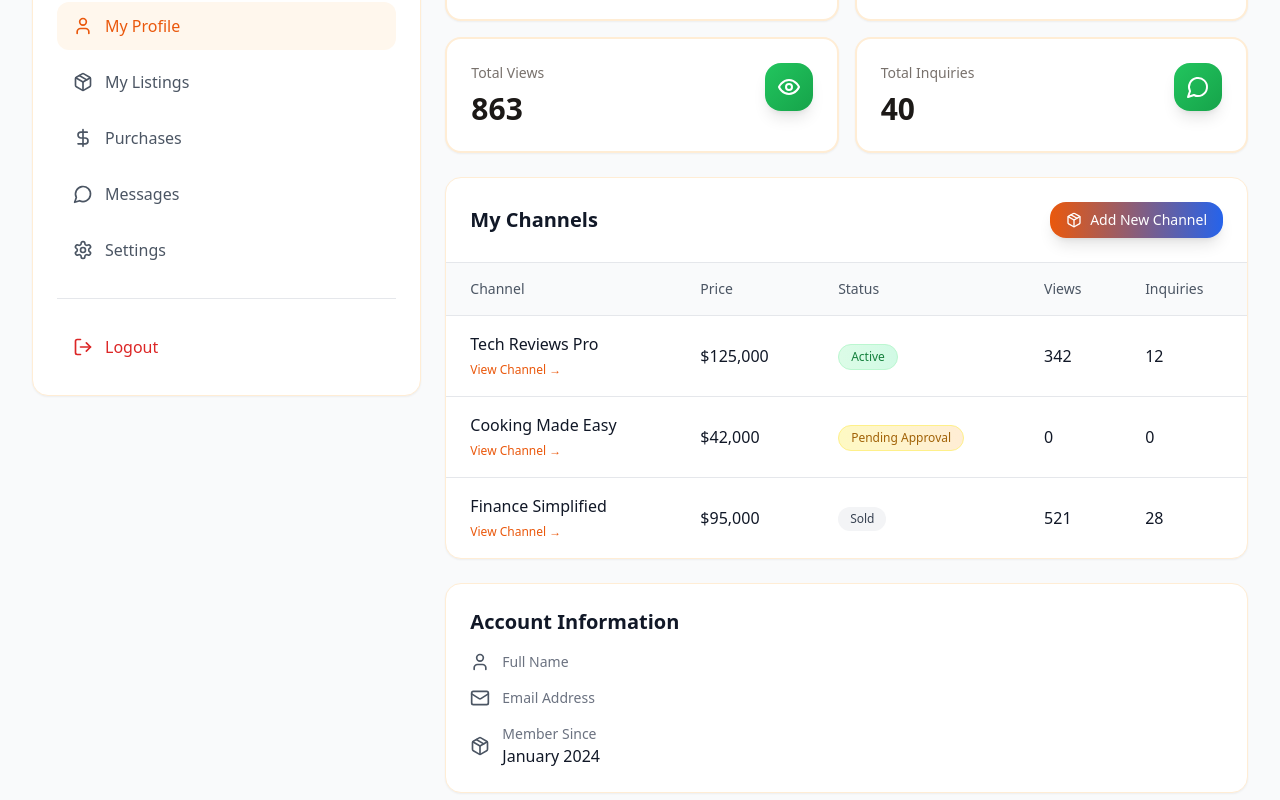
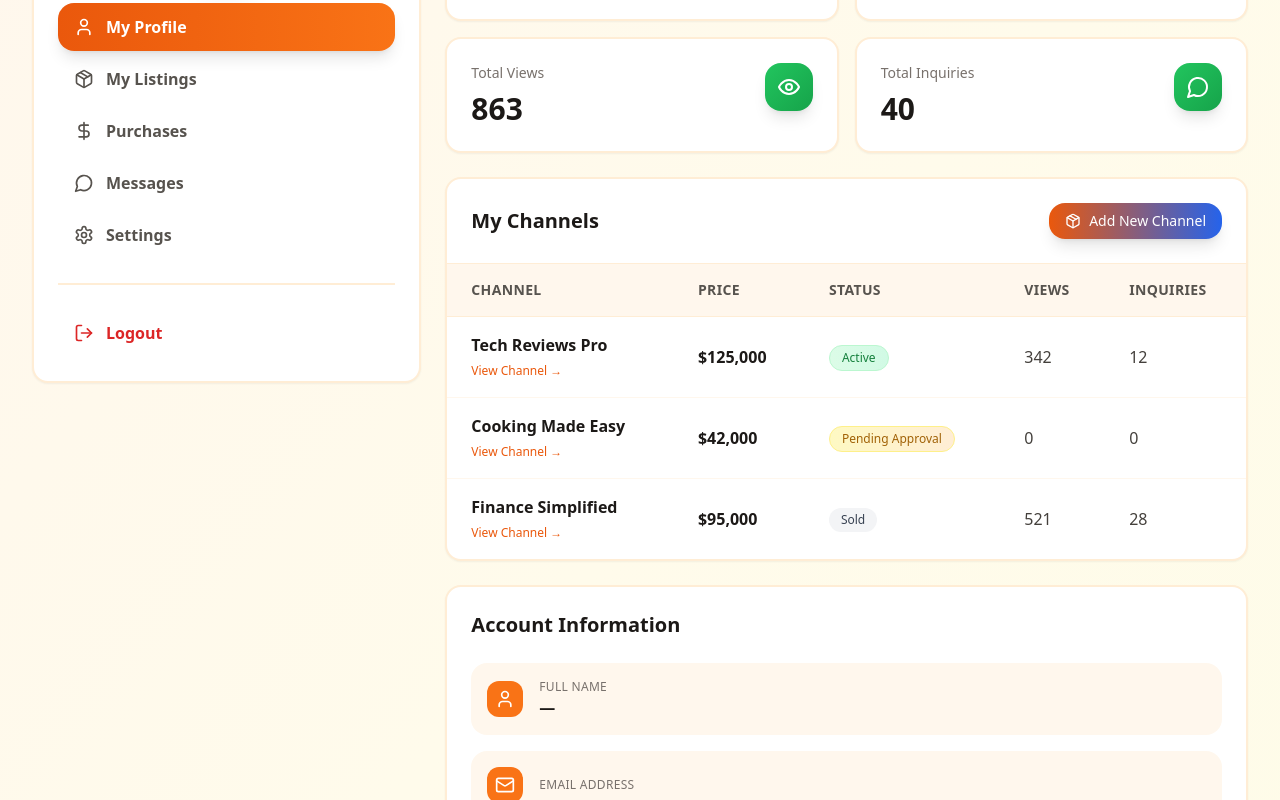
Before and after one commit to v5616/channel-x, a React (Vite) app in the folder ui/: page /profile in a window 1280 px wide. Shown: the part 240-1040 px from the top of the page. Built offline with nearby package versions, Linux system fonts and the light colour scheme; the HTML template or start-up script is replaced by a standard one.

Commit message:
added profile section

```diff
--- a/ui/src/App.jsx
+++ b/ui/src/App.jsx
@@ -13,9 +13,6 @@ import BuyerDashboard from './pages/BuyerDashboard'
 import AdminDashboard from './pages/AdminDashboard'
 import ChatPage from './pages/ChatPage'
 import ApiTestPage from './pages/ApiTestPage'
-
-
-
 
 function App() {
   return (
--- a/ui/src/components/Footer.jsx
+++ b/ui/src/components/Footer.jsx
@@ -3,7 +3,7 @@ import { Youtube, Twitter, Linkedin, Mail } from 'lucide-react'
 
 const Footer = () => {
   return (
-    <footer className="bg-neutral-900 text-neutral-300">
+    <footer className="bg-gradient-to-br from-neutral-900 via-orange-950 to-neutral-900 text-neutral-300">
       <div className="max-w-7xl mx-auto px-4 sm:px-6 lg:px-8 py-12">
         <div className="grid grid-cols-1 md:grid-cols-4 gap-8">
           <div>
--- a/ui/src/components/Navbar.jsx
+++ b/ui/src/components/Navbar.jsx
@@ -47,10 +47,10 @@ const Navbar = ({ transparent = false }) => {
                 >
                   <div className="w-8 h-8 bg-primary-100 rounded-full flex items-center justify-center">
                     <span className="text-sm font-semibold text-primary-600">
-                      {user.full_name?.split(' ').map(n => n[0]).join('') || 'U'}
+                      {(user?.full_name?.[0] || user?.email?.[0] || 'U').toUpperCase()}
                     </span>
                   </div>
-                  <span className="text-sm font-medium text-gray-900">{user.full_name}</span>
+                  <span className="text-sm font-medium text-gray-900">{user.full_name || user.email}</span>
                   <ChevronDown className="w-4 h-4 text-gray-600" />
                 </button>
 
--- a/ui/src/pages/ProfilePage.jsx
+++ b/ui/src/pages/ProfilePage.jsx
@@ -20,52 +20,50 @@ const ProfilePage = () => {
   const totalInquiries = myListings.reduce((sum, l) => sum + l.inquiries, 0)
 
   return (
-    <div className="min-h-screen bg-gray-50">
+    <div className="min-h-screen bg-gradient-to-br from-orange-50 via-amber-50 to-yellow-50">
       <Navbar />
 
       <div className="max-w-7xl mx-auto px-4 sm:px-6 lg:px-8 py-8">
         <div className="grid lg:grid-cols-3 gap-6">
           {/* Profile Sidebar */}
           <div className="lg:col-span-1">
-            <Card className="p-6 mb-6">
+            <Card className="p-6 mb-6 border-2 border-orange-100">
               <div className="text-center mb-6">
-                <div className="w-24 h-24 bg-primary-100 rounded-full flex items-center justify-center mx-auto mb-4">
-                  <span className="text-3xl font-bold text-primary-600">
-                    {user?.name?.split(' ').map(n => n[0]).join('') || 'U'}
+                <div className="w-24 h-24 bg-gradient-to-br from-primary-500 to-orange-500 rounded-full flex items-center justify-center mx-auto mb-4 shadow-xl">
+                  <span className="text-3xl font-black text-white">
+                    {(user?.full_name?.[0] || user?.email?.[0] || 'U').toUpperCase()}
                   </span>
                 </div>
-                <h2 className="text-2xl font-bold text-gray-900 mb-1">{user?.name}</h2>
-                <p className="text-gray-600">{user?.email}</p>
+                <h2 className="text-2xl font-black text-neutral-900 mb-1">{user?.full_name || user?.email}</h2>
+                <p className="text-neutral-500">{user?.email}</p>
               </div>
 
-              <div className="space-y-2">
-                <Link to="/profile" className="flex items-center gap-3 px-4 py-3 text-primary-600 bg-primary-50 rounded-xl font-medium">
+              <div className="space-y-1">
+                <Link to="/profile" className="flex items-center gap-3 px-4 py-3 text-white bg-gradient-to-r from-primary-600 to-orange-500 rounded-2xl font-semibold shadow-lg">
                   <User className="w-5 h-5" />
                   My Profile
                 </Link>
-                <Link to="/seller/dashboard" className="flex items-center gap-3 px-4 py-3 text-gray-600 hover:bg-gray-50 rounded-xl">
+                <Link to="/seller/dashboard" className="flex items-center gap-3 px-4 py-3 text-neutral-600 hover:bg-orange-50 hover:text-primary-600 rounded-2xl font-semibold transition-all">
                   <Package className="w-5 h-5" />
                   My Listings
                 </Link>
-                <Link to="/buyer/dashboard" className="flex items-center gap-3 px-4 py-3 text-gray-600 hover:bg-gray-50 rounded-xl">
+                <Link to="/buyer/dashboard" className="flex items-center gap-3 px-4 py-3 text-neutral-600 hover:bg-orange-50 hover:text-primary-600 rounded-2xl font-semibold transition-all">
                   <DollarSign className="w-5 h-5" />
                   Purchases
                 </Link>
-                <Link to="/chat" className="flex items-center gap-3 px-4 py-3 text-gray-600 hover:bg-gray-50 rounded-xl">
+                <Link to="/chat" className="flex items-center gap-3 px-4 py-3 text-neutral-600 hover:bg-orange-50 hover:text-primary-600 rounded-2xl font-semibold transition-all">
                   <MessageCircle className="w-5 h-5" />
                   Messages
                 </Link>
-                <Link to="#" className="flex items-center gap-3 px-4 py-3 text-gray-600 hover:bg-gray-50 rounded-xl">
+                <Link to="#" className="flex items-center gap-3 px-4 py-3 text-neutral-600 hover:bg-orange-50 hover:text-primary-600 rounded-2xl font-semibold transition-all">
                   <Settings className="w-5 h-5" />
                   Settings
                 </Link>
               </div>
 
-              <div className="mt-6 pt-6 border-t border-gray-200">
-                <button
-                  onClick={logout}
-                  className="flex items-center gap-3 px-4 py-3 text-red-600 hover:bg-red-50 rounded-xl w-full font-medium"
-                >
+              <div className="mt-6 pt-6 border-t-2 border-orange-100">
+                <button onClick={logout}
+                  className="flex items-center gap-3 px-4 py-3 text-red-600 hover:bg-red-50 rounded-2xl w-full font-semibold transition-all">
                   <LogOut className="w-5 h-5" />
                   Logout
                 </button>
@@ -75,82 +73,50 @@ const ProfilePage = () => {
 
           {/* Main Content */}
           <div className="lg:col-span-2">
-            {/* Stats Overview */}
             <div className="mb-6">
-              <h2 className="text-2xl font-bold text-gray-900 mb-4">Overview</h2>
+              <h2 className="text-2xl font-black text-neutral-900 mb-4">Overview</h2>
               <div className="grid md:grid-cols-2 gap-4">
-                <StatCard
-                  title="Active Listings"
-                  value={activeListings}
-                  icon={Package}
-                />
-                <StatCard
-                  title="Sold Channels"
-                  value={soldListings}
-                  icon={DollarSign}
-                />
-                <StatCard
-                  title="Total Views"
-                  value={totalViews}
-                  icon={Eye}
-                />
-                <StatCard
-                  title="Total Inquiries"
-                  value={totalInquiries}
-                  icon={MessageCircle}
-                />
+                <StatCard title="Active Listings" value={activeListings} icon={Package} />
+                <StatCard title="Sold Channels" value={soldListings} icon={DollarSign} />
+                <StatCard title="Total Views" value={totalViews} icon={Eye} />
+                <StatCard title="Total Inquiries" value={totalInquiries} icon={MessageCircle} />
               </div>
             </div>
 
-            {/* My Channels */}
-            <Card>
-              <div className="p-6 border-b border-gray-200 flex justify-between items-center">
-                <h2 className="text-xl font-semibold text-gray-900">My Channels</h2>
+            <Card className="border-2 border-orange-100">
+              <div className="p-6 border-b border-orange-100 flex justify-between items-center">
+                <h2 className="text-xl font-black text-neutral-900">My Channels</h2>
                 <Link to="/seller/dashboard">
-                  <Button size="sm">
-                    <Package className="w-4 h-4" />
-                    Add New Channel
-                  </Button>
+                  <Button size="sm"><Package className="w-4 h-4" /> Add New Channel</Button>
                 </Link>
               </div>
-
               <div className="overflow-x-auto">
                 <table className="w-full">
-                  <thead className="bg-gray-50 border-b border-gray-200">
+                  <thead className="bg-orange-50 border-b border-orange-100">
                     <tr>
-                      <th className="px-6 py-4 text-left text-sm font-medium text-gray-600">Channel</th>
-                      <th className="px-6 py-4 text-left text-sm font-medium text-gray-600">Price</th>
-                      <th className="px-6 py-4 text-left text-sm font-medium text-gray-600">Status</th>
-                      <th className="px-6 py-4 text-left text-sm font-medium text-gray-600">Views</th>
-                      <th className="px-6 py-4 text-left text-sm font-medium text-gray-600">Inquiries</th>
+                      <th className="px-6 py-4 text-left text-sm font-bold text-neutral-600 uppercase tracking-wide">Channel</th>
+                      <th className="px-6 py-4 text-left text-sm font-bold text-neutral-600 uppercase tracking-wide">Price</th>
+                      <th className="px-6 py-4 text-left text-sm font-bold text-neutral-600 uppercase tracking-wide">Status</th>
+                      <th className="px-6 py-4 text-left text-sm font-bold text-neutral-600 uppercase tracking-wide">Views</th>
+                      <th className="px-6 py-4 text-left text-sm font-bold text-neutral-600 uppercase tracking-wide">Inquiries</th>
                     </tr>
                   </thead>
-                  <tbody className="divide-y divide-gray-200">
+                  <tbody className="divide-y divide-orange-50">
                     {myListings.map(listing => (
-                      <tr key={listing.id} className="hover:bg-gray-50">
+                      <tr key={listing.id} className="hover:bg-orange-50 transition-colors">
                         <td className="px-6 py-4">
-                          <div className="font-medium text-gray-900">{listing.channel}</div>
-                          <a
-                            href={listing.channelUrl}
-                            target="_blank"
-                            rel="noopener noreferrer"
-                            className="text-xs text-primary-600 hover:text-primary-700"
-                          >
-                            View Channel →
-                          </a>
+                          <div className="font-bold text-neutral-900">{listing.channel}</div>
+                          <a href={listing.channelUrl} target="_blank" rel="noopener noreferrer"
+                            className="text-xs text-primary-600 hover:text-primary-700">View Channel →</a>
                         </td>
-                        <td className="px-6 py-4 text-gray-900">{listing.price}</td>
+                        <td className="px-6 py-4 font-semibold text-neutral-900">{listing.price}</td>
                         <td className="px-6 py-4">
-                          <Badge variant={
-                            listing.status === 'Active' ? 'success' :
-                            listing.status === 'Sold' ? 'default' :
-                            'warning'
-                          }>
+                          <Badge variant={listing.status === 'Active' ? 'success' : listing.status === 'Sold' ? 'default' : 'warning'}>
                             {listing.status}
                           </Badge>
                         </td>
-                        <td className="px-6 py-4 text-gray-900">{listing.views}</td>
-                        <td className="px-6 py-4 text-gray-900">{listing.inquiries}</td>
+                        <td className="px-6 py-4 text-neutral-700">{listing.views}</td>
+                        <td className="px-6 py-4 text-neutral-700">{listing.inquiries}</td>
                       </tr>
                     ))}
                   </tbody>
@@ -158,29 +124,38 @@ const ProfilePage = () => {
               </div>
             </Card>
 
-            {/* Account Info */}
-            <Card className="mt-6 p-6">
-              <h2 className="text-xl font-semibold text-gray-900 mb-4">Account Information</h2>
+            <Card className="mt-6 p-6 border-2 border-orange-100">
+              <h2 className="text-xl font-black text-neutral-900 mb-6">Account Information</h2>
               <div className="space-y-4">
-                <div className="flex items-center gap-3 text-gray-600">
-                  <User className="w-5 h-5" />
+                <div className="flex items-center gap-4 p-4 bg-orange-50 rounded-2xl">
+                  <div className="p-2 bg-gradient-to-br from-primary-500 to-orange-500 rounded-xl">
+                    <User className="w-5 h-5 text-white" />
+                  </div>
                   <div>
-                    <div className="text-sm text-gray-500">Full Name</div>
-                    <div className="font-medium text-gray-900">{user?.name}</div>
+                    <div className="text-xs text-neutral-500 font-medium uppercase tracking-wide">Full Name</div>
+                    <div className="font-bold text-neutral-900">{user?.full_name || '—'}</div>
                   </div>
                 </div>
-                <div className="flex items-center gap-3 text-gray-600">
-                  <Mail className="w-5 h-5" />
+                <div className="flex items-center gap-4 p-4 bg-orange-50 rounded-2xl">
+                  <div className="p-2 bg-gradient-to-br from-primary-500 to-orange-500 rounded-xl">
+                    <Mail className="w-5 h-5 text-white" />
+                  </div>
                   <div>
-                    <div className="text-sm text-gray-500">Email Address</div>
-                    <div className="font-medium text-gray-900">{user?.email}</div>
+                    <div className="text-xs text-neutral-500 font-medium uppercase tracking-wide">Email Address</div>
+                    <div className="font-bold text-neutral-900">{user?.email}</div>
                   </div>
                 </div>
-                <div className="flex items-center gap-3 text-gray-600">
-                  <Package className="w-5 h-5" />
+                <div className="flex items-center gap-4 p-4 bg-orange-50 rounded-2xl">
+                  <div className="p-2 bg-gradient-to-br from-primary-500 to-orange-500 rounded-xl">
+                    <Package className="w-5 h-5 text-white" />
+                  </div>
                   <div>
-                    <div className="text-sm text-gray-500">Member Since</div>
-                    <div className="font-medium text-gray-900">January 2024</div>
+                    <div className="text-xs text-neutral-500 font-medium uppercase tracking-wide">Member Since</div>
+                    <div className="font-bold text-neutral-900">
+                      {user?.created_at
+                        ? new Date(user.created_at).toLocaleDateString('en-US', { month: 'long', year: 'numeric' })
+                        : '—'}
+                    </div>
                   </div>
                 </div>
               </div>
```
